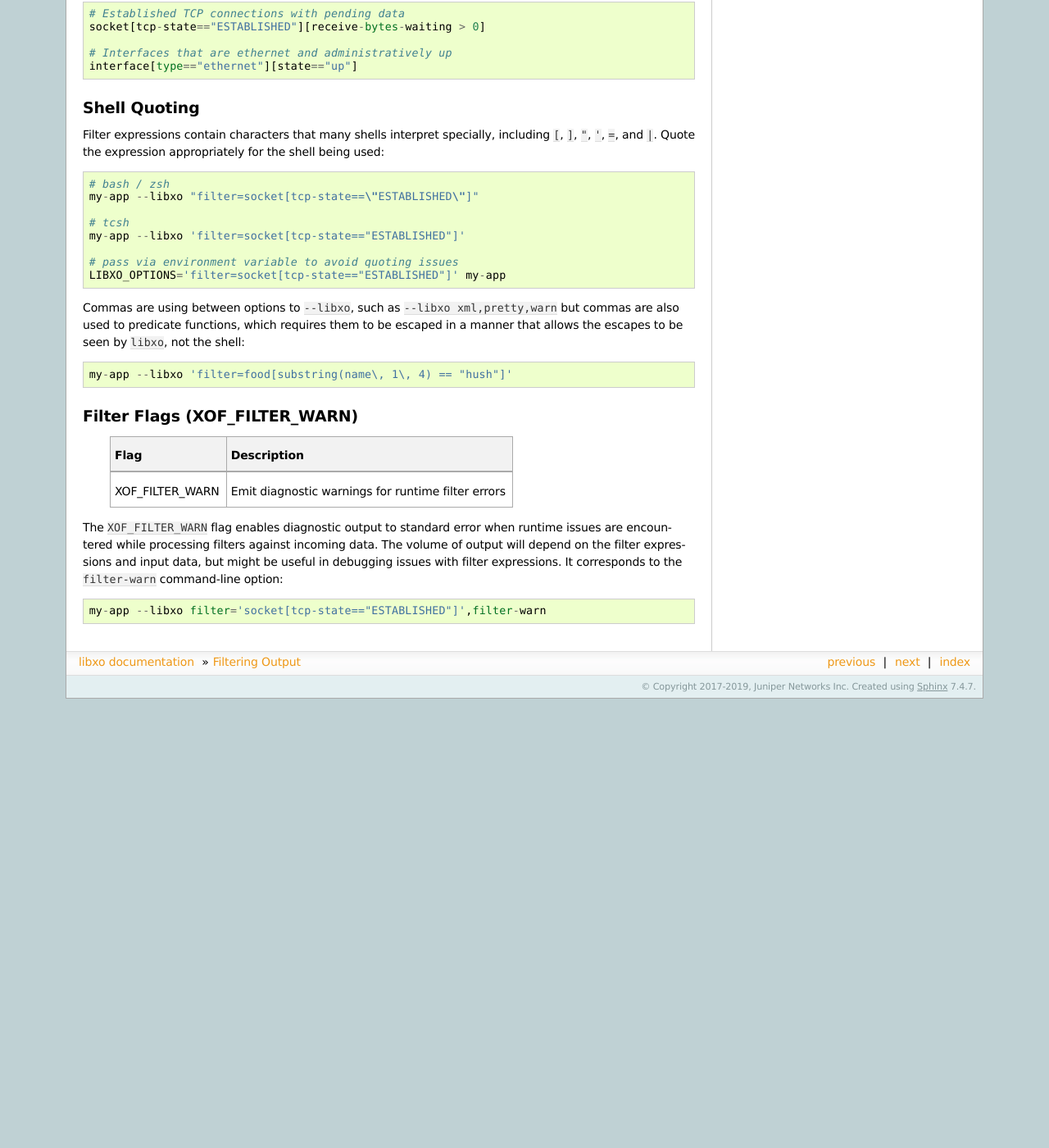
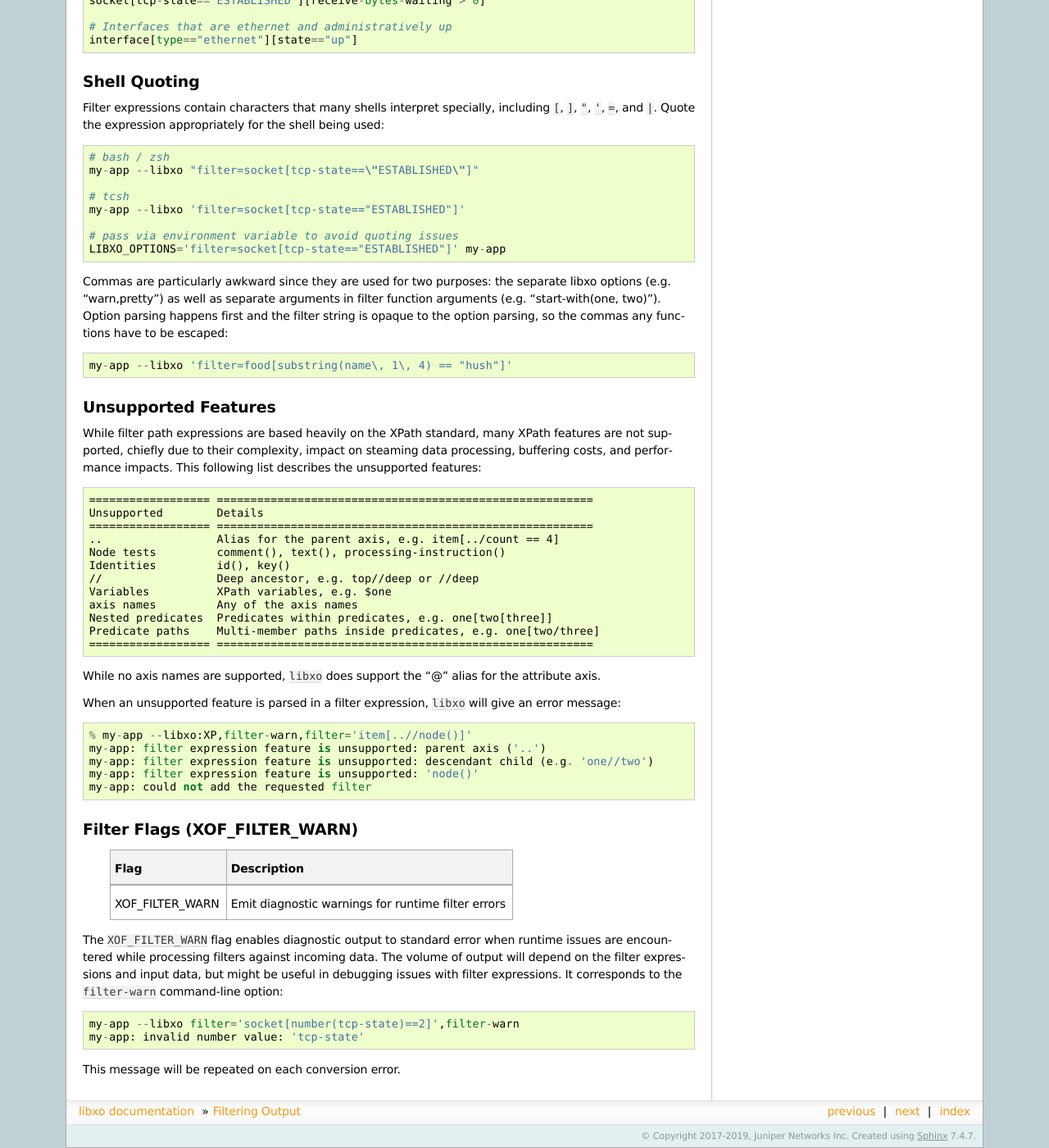
Before and after one commit to Juniper/libxo, a Sphinx documentation site: the page built from doc/filters.rst, in a window 1280 px wide and 1400 px high, scrolled down 6371 px. Shown: the whole window at 82% size. Built offline with Sphinx 7.4.7, drawn with Linux system fonts in a browser that asks for light colours; before the commit the page ends 7223 px from its top, so only the background shows below that; some of the changed text lies outside the part shown.

Commit message:
add more filter documentation

```diff
--- a/doc/filters.rst
+++ b/doc/filters.rst
@@ -63,7 +63,8 @@ for content to be selected.  Expressions contain five constructs:
       a value of 2 which are parented by a `chapter` element which
       have a `number` attribute with a value of 1.
 
-  - Use a number to select the <n>th node from a node set
+  - Use a number to select the <n>th node from a node set, using an
+    origin of 1 (not 0):
 
     - Example: chapter[1]
     - Selects the first `chapter` element
@@ -106,7 +107,7 @@ for content to be selected.  Expressions contain five constructs:
 
   - Function calls can be used in expressions or predicate tests
 
-    - Example: chapter[count(section) > 15]
+    - Example: chapter[number(section) > 15]
 
   - Allows calls to pre-defined or user-defined functions
 
@@ -398,15 +398,52 @@ Quote the expression appropriately for the shell being used::
     # pass via environment variable to avoid quoting issues
     LIBXO_OPTIONS='filter=socket[tcp-state=="ESTABLISHED"]' my-app
 
-Commas are using between options to `--libxo`, such as `--libxo
-xml,pretty,warn` but commas are also used to predicate functions,
-which requires them to be escaped in a manner that allows the escapes
-to be seen by `libxo`, not the shell::
+Commas are particularly awkward since they are used for two purposes:
+the separate libxo options (e.g. "warn,pretty") as well as separate
+arguments in filter function arguments (e.g. "start-with(one, two)").
+Option parsing happens first and the filter string is opaque to the
+option parsing, so the commas any functions have to be escaped::
 
   my-app --libxo 'filter=food[substring(name\, 1\, 4) == "hush"]'
 
+Unsupported Features
+--------------------
+
+While filter path expressions are based heavily on the XPath standard,
+many XPath features are not supported, chiefly due to their
+complexity, impact on steaming data processing, buffering costs, and
+performance impacts.  This following list describes the unsupported
+features::
+
+    ================== ========================================================
+    Unsupported        Details
+    ================== ========================================================
+    ..                 Alias for the parent axis, e.g. item[../count == 4]
+    Node tests         comment(), text(), processing-instruction()
+    Identities         id(), key()
+    //                 Deep ancestor, e.g. top//deep or //deep
+    Variables          XPath variables, e.g. $one
+    axis names         Any of the axis names
+    Nested predicates  Predicates within predicates, e.g. one[two[three]]
+    Predicate paths    Multi-member paths inside predicates, e.g. one[two/three]
+    ================== ========================================================
+
+While no axis names are supported, `libxo` does support the "@" alias
+for the attribute axis.
+
+When an unsupported feature is parsed in a filter expression, `libxo`
+will give an error message::
+
+    % my-app --libxo:XP,filter-warn,filter='item[..//node()]'
+    my-app: filter expression feature is unsupported: parent axis ('..')
+    my-app: filter expression feature is unsupported: descendant child (e.g. 'one//two')
+    my-app: filter expression feature is unsupported: 'node()'
+    my-app: could not add the requested filter
+
+.. _filter-warn:
+
 Filter Flags (XOF\_FILTER\_WARN)
--------------------------------------------------
+--------------------------------
 
   =================== =========================================================
    Flag                Description
@@ -421,4 +458,7 @@ expressions and input data, but might be useful in debugging issues
 with filter expressions.  It corresponds to the `filter-warn`
 command-line option::
 
-    my-app --libxo filter='socket[tcp-state=="ESTABLISHED"]',filter-warn
+    my-app --libxo filter='socket[number(tcp-state)==2]',filter-warn
+    my-app: invalid number value: 'tcp-state'
+
+This message will be repeated on each conversion error.
```
Also changed, not shown: other parts of doc/filters.rst (+0 -1 lines).
